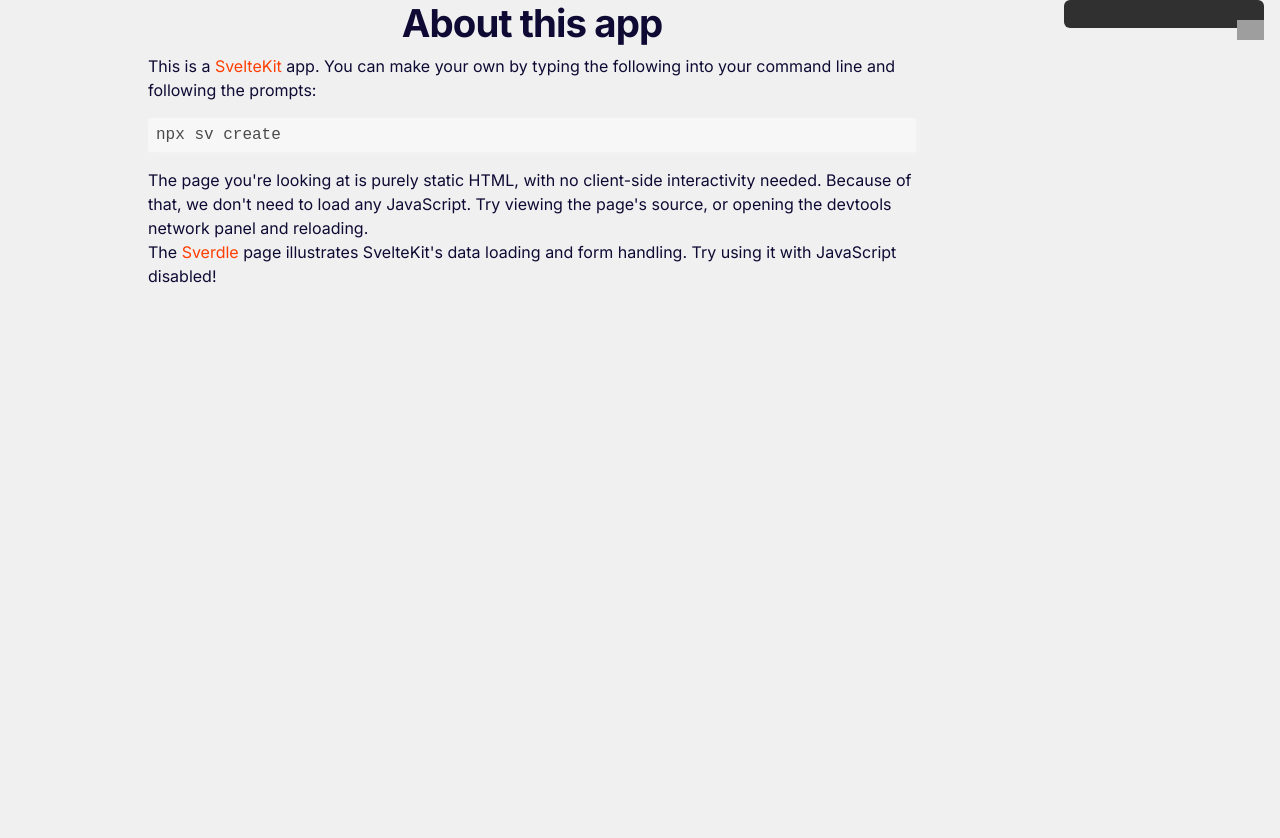
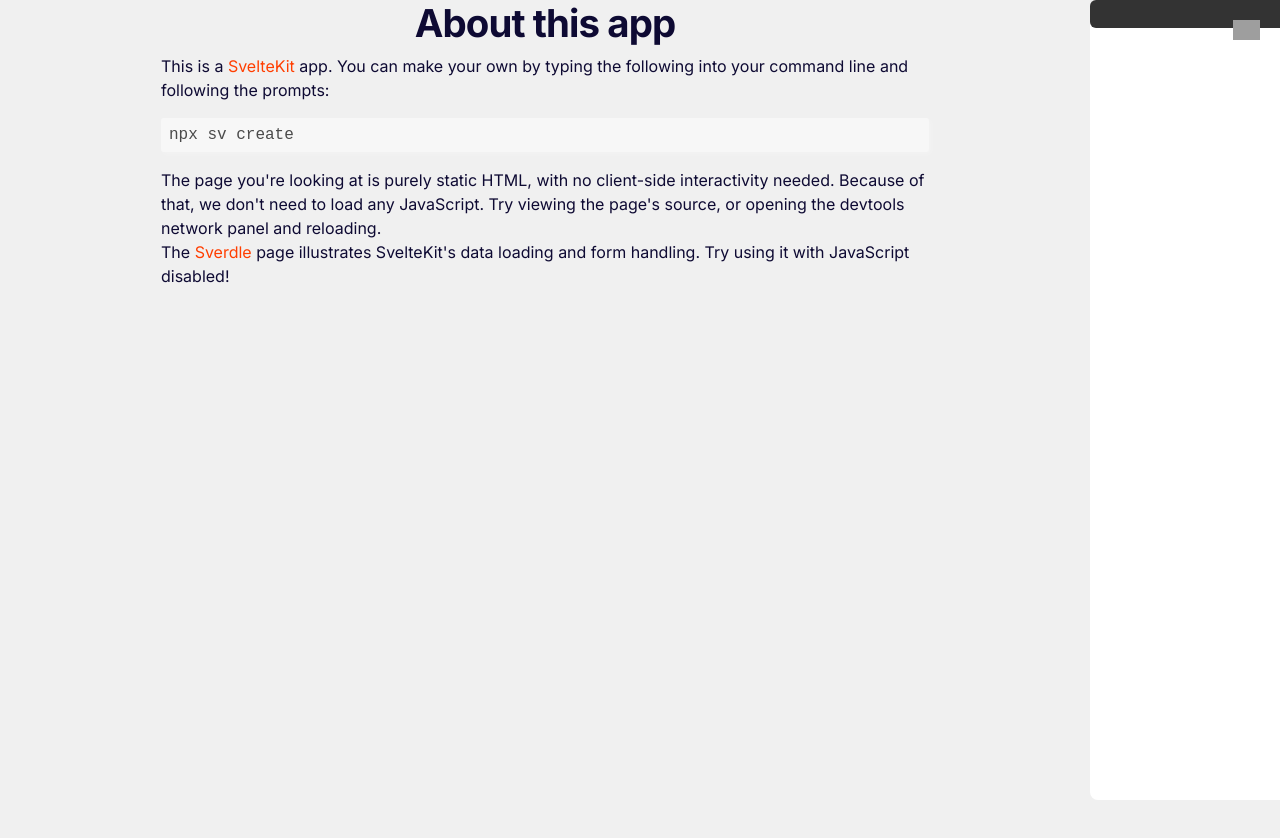
Before and after one commit to shelost/Gallery, a SvelteKit app: page /about in a window 1280 px wide. After the commit the page ends 800 px from the top, so only its background shows below. Built offline with nearby package versions, Linux system fonts and the light colour scheme; grey boxes are pictures that could not be loaded; a web font is replaced by a local one.

Commit message:
Removed node-sass

```diff
--- a/package.json
+++ b/package.json
@@ -17,13 +17,12 @@
 		"@sveltejs/vite-plugin-svelte": "^5.0.3",
 		"mdsvex": "^0.12.3",
 		"node-gyp": "^11.1.0",
+		"sass": "^1.85.1",
 		"svelte": "^5.0.0",
 		"typescript": "^5.8.2",
 		"vite": "^6.0.0"
 	},
 	"dependencies": {
-		"node-sass": "^9.0.0",
-		"sass": "^1.85.0",
 		"svelte-preprocess": "^6.0.3",
 		"vercel": "^41.3.2"
 	}
--- a/src/routes/Navbar.svelte
+++ b/src/routes/Navbar.svelte
@@ -75,14 +75,17 @@
 
 	#navbar{
 		position: relative;
-		width: 180px;
-		height: calc(100vh - 52px);
+		width: 150px;
+		height: calc(100vh - 40px);
 		border-radius: 6px;
 		padding: 20px;
-		padding-right: 16px;
+		//padding-right: 16px;
 		z-index: 3;
 
-		height: 100vh;
+		//height: 100vh;
+
+		background: white;
+		border-radius: 8px 0 0 8px;
 
 		//background-image: linear-gradient(to left, rgba(white, .6) 20%, rgba(white, 0));
 
```
Also changed, not shown: src/routes/+page.svelte (+6 -8 lines), vercel.json, 2 other files (tests, documents, lock files or other folders).
